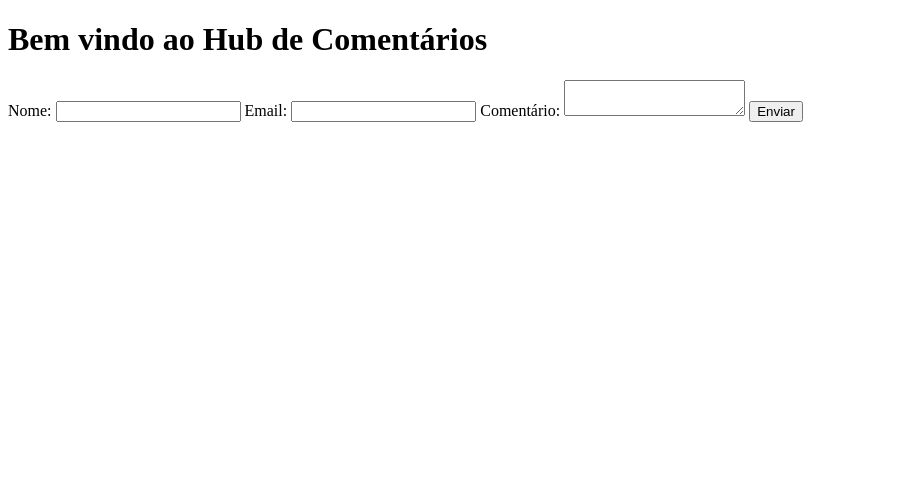
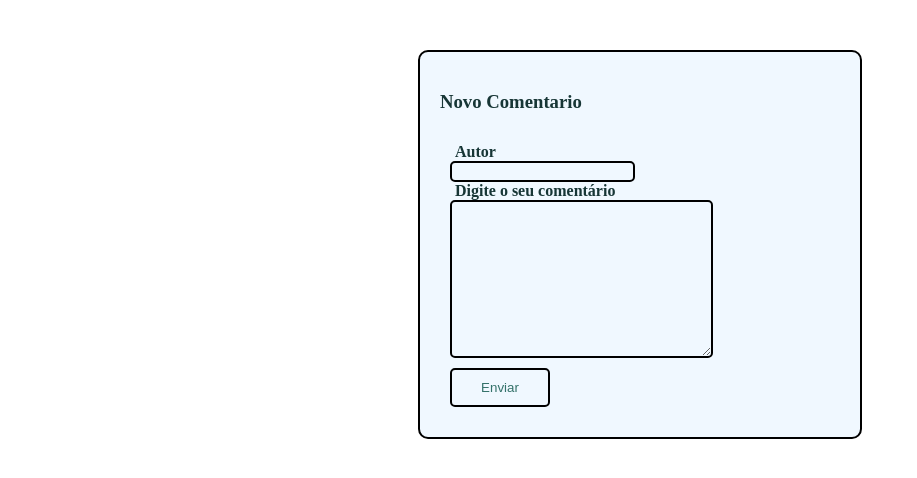
Before and after one commit to lissacss/hub-comentarios-acss, a plain HTML site: page app/index.html in a window 1280 px wide. Shown: the whole page, without its empty margins (0-917 px from the left). Drawn offline with Linux system fonts and the light colour scheme.

Commit message:
desenvolvendo condição de submição

```diff
--- a/app/index.html
+++ b/app/index.html
@@ -2,21 +2,37 @@
 <html lang="pt-br">
 
 <head>
-<meta charset="UTF-8">
-<title>Hub de Comentários</title>
-<link rel="stylesheet" href="./style.css">
+    <meta charset="UTF-8">
+    <title>Hub de Comentários</title>
+    <style>
+        .comentarios {
+            text-align: left;
+            width: 400px;
+            max-width: 400px;
+            margin: 50px auto;
+            padding: 20px;
+            color: rgb(23, 54, 54);
+            font-weight: bolder;
+            border: 2px solid black;
+            border-radius: 10px;
+            background-color: aliceblue;
+        }
+        </style>
+        <link rel="stylesheet" href="./style.css">
 </head>
+
 <body>
-    <h1>Bem vindo ao Hub de Comentários</h1>
-    <form action="" method="post">
-        <label for="nome">Nome:</label>
-        <input type="text" name="nome" id="nome">
-        <label for="email">Email:</label>
-        <input type="text" name="email" id="email">
-        <label for="comentario">Comentário:</label>
-        <textarea name="comentario" id="comentario"></textarea>
-        <input type="submit" value="Enviar">
-    </form>
+    <div class="comentarios" id="form-comentario">
+        <h3>Novo Comentario</h3>
+        <form action="">
+            <label for="">Autor</label>
+            <input type="text" name="autor" id="autor">
+            <label for="">Digite o seu comentário</label>
+            <textarea name="comentário" id="comentário" cols="30" rows="10"></textarea>
+            <input type="submit" class="btn-submit" value="Enviar">
+        </form>
+    </div>
     <script type="module" src="./script.js"></script>
 </body>
+
 </html>
--- a/app/script.js
+++ b/app/script.js
@@ -0,0 +1,5 @@
+
+
+const submitComment = (event) =>{
+
+}
--- a/app/style.css
+++ b/app/style.css
@@ -0,0 +1,27 @@
+.comentarios *{
+    display: 5px;
+}
+
+.comentarios label {
+    margin: 5px;
+}
+
+#form-comentario textarea,
+input {
+    display: block;
+    color: rgb(52, 114, 106);
+    background-color: aliceblue;
+    border-radius: 5px;
+    border: 2px solid rgb(0, 0, 0);
+}
+
+#form-comentario .btn-submit {
+    width: 100px;
+   margin-top: 10px;
+   padding: 10px;
+}
+
+#form-comentario form {
+   margin: 20px auto 0px auto;
+   padding: 10px;
+}
```
